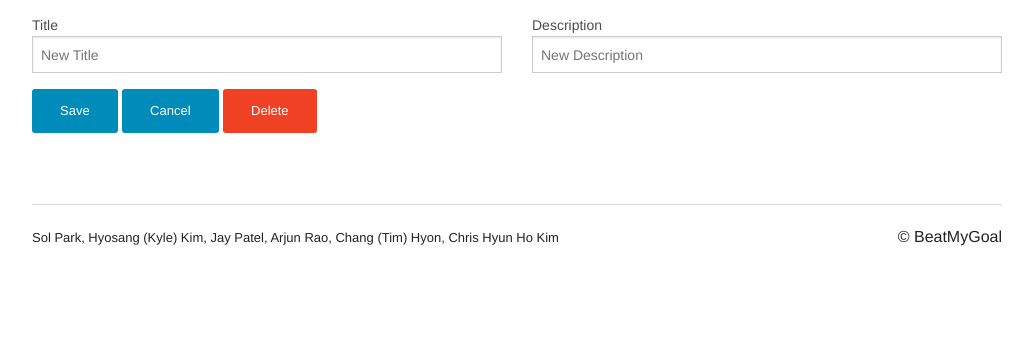
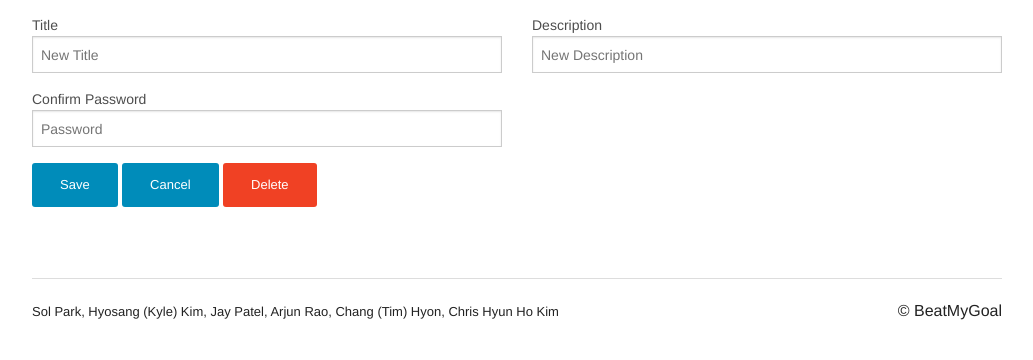
Before and after one commit to BeatMyGoal/beatmygoal, a Django app: page /goals/1/edit in a window 1280 px wide. Shown: the part 45-405 px from the top of the page, without its empty margins (123-1156 px from the left). Run offline with Django 3.2, Linux system fonts and the light colour scheme; a user stored in the database is signed in; data comes from the database, SQL or seed files in the repository; some libraries are stand-ins or nearby versions.

Commit message:
password validation for edits

```diff
--- a/core/views.py
+++ b/core/views.py
@@ -140,6 +140,7 @@ def goal_edit_goal(request, gid):
     gid = int(gid)
     goal = Goal.objects.get(id=gid)
     user = request.user
+
     if ( user.is_authenticated() and goal.creator.id == user.id ):
         if request.method == "GET":
             return render(request, 'goals/editGoal.html', {"title": goal.title, "description": goal.description })
@@ -147,6 +148,15 @@ def goal_edit_goal(request, gid):
             data = json.loads(request.body)
             title = data["title"]
             description = data["description"]
+            password = data["password"]
+
+            loginResponse = BeatMyGoalUser.login(user.username, password)
+
+            if loginResponse['errors']:
+                print "login error"
+                return HttpResponse(json.dumps({"errors" : loginResponse["errors"]}), content_type = "application/json")
+
+
             edits = {'title': title, 'description': description}
 
             response = Goal.edit(goal, edits)
@@ -284,7 +294,18 @@ def edit_user(request, uid):
             data = json.loads(request.body)
             username = data['username']
             email = data['email']
+            password = data['password']
+
+            loginResponse = BeatMyGoalUser.login(user.username, password)
+            print "here"
+            print loginResponse
+            if loginResponse['errors']:
+                return HttpResponse(json.dumps({"errors" : loginResponse["errors"]}), content_type = "application/json")
+
+
             response = BeatMyGoalUser.updateUser(user, username, email)
+
+
 
             if response['errors']:
                 return HttpResponse(json.dumps({'errors': response['errors']}), content_type = "application/json")
--- a/static/js/goals/editGoal.js
+++ b/static/js/goals/editGoal.js
@@ -2,15 +2,22 @@ $(document).ready(function() {
 
 	$title = $('#editForm #title');
 	$description = $('#editForm #description');
+	$password = $('#editForm #password');
+
 	gid = window.location.pathname.split("/")[2];
 
 	$("#save").click(function(event) {
 		var title = $title.val();
 		var description = $description.val();
+		var password = $password.val();
 		var data = {
 			title: title,
-			description: description
+			description: description,
+			password: password
 		};
+
+
+
 
 		$.ajax({
 			type: "POST",
@@ -19,8 +26,6 @@ $(document).ready(function() {
 			contentType: "application/json",
 			dataType: "json",
 		}).done(function(data) {
-			console.log(data);
-			console.log(data.goals);
 			if (data.errors.length === 0) {
 				window.location.href = data.redirect;
 			} else {
@@ -33,6 +38,11 @@ $(document).ready(function() {
 					if (errors.indexOf(ERRCODES.CODE_BAD_DESCRIPTION) >= 0) {
 						$('#description-error').text('Invalid description');
 						$("label[for='description']").addClass("error");
+					}
+					if (errors.indexOf(ERRCODES.CODE_BAD_PASSWORD) >= 0) {
+						$('#password-error').text('Validation failed');
+						$("label[for='password']").addClass("error");
+
 					}
 				}
 			}
--- a/templates/goals/editGoal.html
+++ b/templates/goals/editGoal.html
@@ -24,6 +24,15 @@
 		</div>
 	</div>
 
+	<div class="row">
+		<div class="large-6 columns">
+			<label for='password'>Confirm Password
+				<input id='password' type="text" placeholder="Password" maxlength="130" required />
+				<small id="password-error" class="error">A password is required</small>
+			</label>
+		</div>
+	</div>
+
 
 	<div class="row">
 		<div class="larger-12 columns">
```
Also changed, not shown: static/js/goals/createGoal.js (+5 -5 lines), static/js/users/editUser.js (+8 -0 lines), templates/goals/createGoal.html (+11 -3 lines), templates/users/editUser.html (+9 -0 lines), 2 other files.
